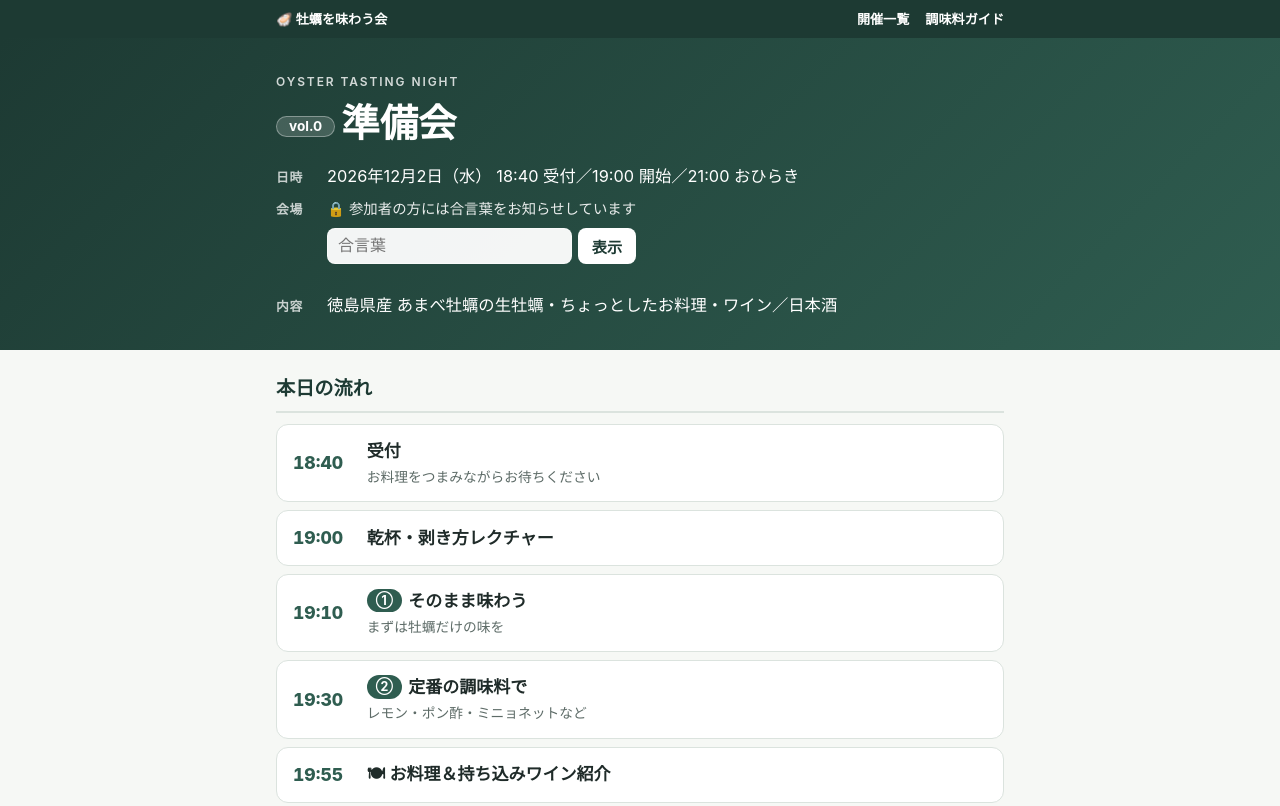
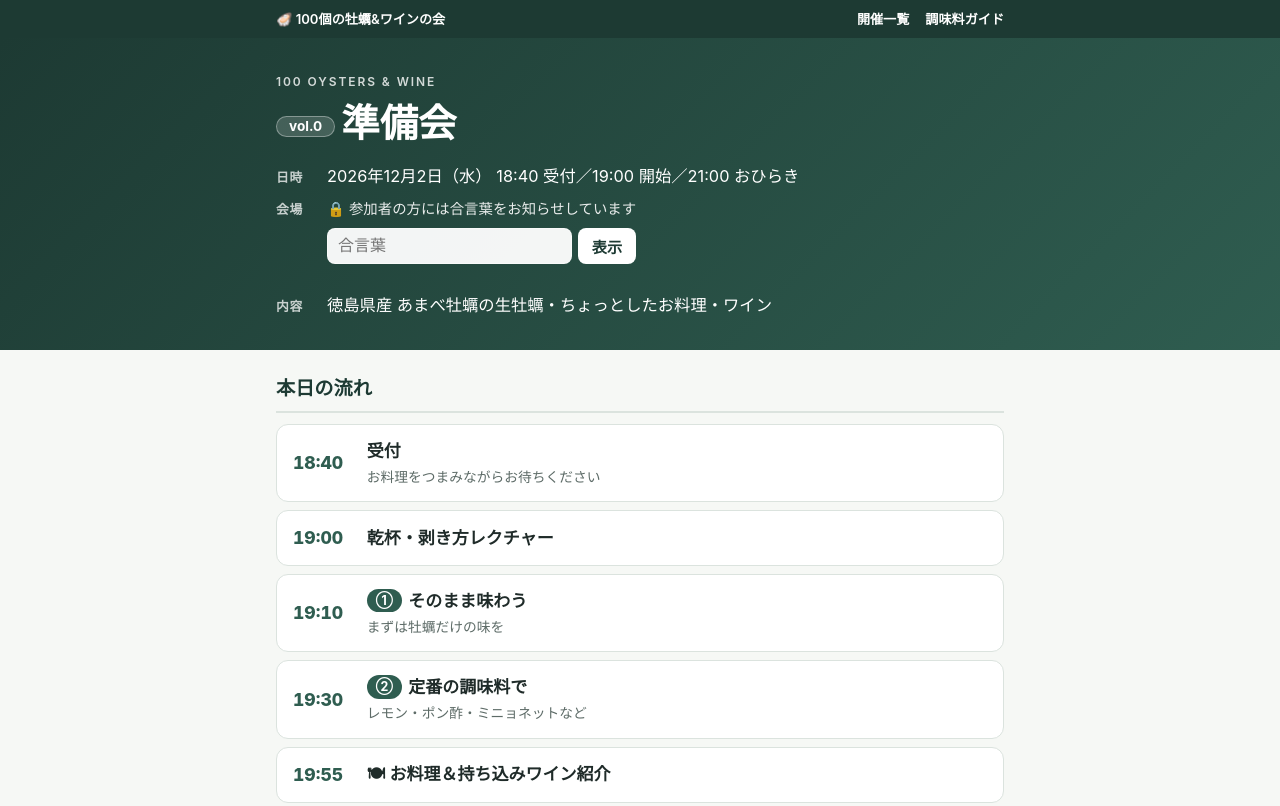
Before and after one commit to U1KURI/oyster-guide, a plain HTML site: page events/vol-0/index.html in a window 1280 px wide. Shown: the top 806 px of the page. Drawn offline with Linux system fonts and the light colour scheme.

Commit message:
Rename series to 100個の牡蠣&ワインの会; wine-only BYO discount
Matches the co-host flyer: series name, eyebrow, and the bring-your-own
discount now applies to wine only (sake removed).

Co-Authored-By: Claude Opus 5.5 <noreply@anthropic.com>
Claude-Session: https://claude.ai/code/session_01Ew2hSqbAt6QP5dtjMR1uHd

```diff
--- a/assets/event.js
+++ b/assets/event.js
@@ -19,7 +19,7 @@
   function showVenue(v){
     set('[data-fill="where"]',esc(v.name||'')+(v.area?'（'+esc(v.area)+'）':'')+
       (v.map?'<br><a href="'+esc(v.map)+'" target="_blank" rel="noopener">Google マップで見る →</a>':''));
-    set('[data-fill="footer"]','牡蠣を味わう会 '+esc(title)+' — '+fmtDate(ev.date)+' '+esc(v.name||''));
+    set('[data-fill="footer"]','100個の牡蠣&ワインの会 '+esc(title)+' — '+fmtDate(ev.date)+' '+esc(v.name||''));
   }
   function showLock(){
     set('[data-fill="where"]',
@@ -38,10 +38,10 @@
     });
   }
   if(ev.date){
-    document.title='牡蠣を味わう会 '+title;
+    document.title='100個の牡蠣&ワインの会 '+title;
     set('[data-fill="title"]','<span class="vol">vol.'+esc(ev.vol)+'</span>'+esc(ev.title||''));
     set('[data-fill="when"]',fmtDate(ev.date)+' '+(ev.open?esc(ev.open)+' 受付／':'')+esc(ev.start)+' 開始／'+esc(ev.end)+' おひらき');
-    set('[data-fill="footer"]','牡蠣を味わう会 '+esc(title)+' — '+fmtDate(ev.date));
+    set('[data-fill="footer"]','100個の牡蠣&ワインの会 '+esc(title)+' — '+fmtDate(ev.date));
     var v=VL?VL.get(ev.venue):((window.VENUES||{})[ev.venue]||null);
     if(v)showVenue(v);else if(VL&&VL.isLocked(ev.venue))showLock();
   }
--- a/assets/presets.js
+++ b/assets/presets.js
@@ -23,7 +23,7 @@ window.FEES = {
       { label: "🍷 1本お持ち込み", yen: 4000 }
     ],
     notes: [
-      "ワイン（または日本酒）の<strong>未開封ボトル1本</strong>で1,000円引き。皆でシェアします。",
+      "ワインの<strong>未開封ボトル1本</strong>で1,000円引き。皆でシェアします。",
       "白・泡・ロゼなど、牡蠣に合いそうなものがおすすめです。",
       "お持ち込みの方は<strong>お申し込み時にお知らせください</strong>。"
     ]
--- a/events/vol-0/index.html
+++ b/events/vol-0/index.html
@@ -3,25 +3,25 @@
 <head>
 <meta charset="utf-8">
 <meta name="viewport" content="width=device-width, initial-scale=1">
-<title>牡蠣を味わう会 vol.0</title>
+<title>100個の牡蠣&amp;ワインの会 vol.0</title>
 <link rel="stylesheet" href="../../assets/site.css">
 </head>
 <!-- 日時・会場・会費は assets/events.js（vol: 0）と assets/presets.js から自動で入ります -->
 <body data-vol="0">
 
 <nav class="sitebar"><div class="wrap">
-  <a class="home" href="../../">🦪 牡蠣を味わう会</a>
+  <a class="home" href="../../">🦪 100個の牡蠣&amp;ワインの会</a>
   <a href="../../#events">開催一覧</a>
   <a href="../../guide/">調味料ガイド</a>
 </div></nav>
 
 <header class="hero"><div class="wrap">
-  <div class="eyebrow">Oyster Tasting Night</div>
+  <div class="eyebrow">100 Oysters &amp; Wine</div>
   <h1 data-fill="title"></h1>
   <ul class="facts">
     <li><b>日時</b><span data-fill="when"></span></li>
     <li><b>会場</b><span data-fill="where"></span></li>
-    <li><b>内容</b><span>徳島県産 あまべ牡蠣の生牡蠣・ちょっとしたお料理・ワイン／日本酒</span></li>
+    <li><b>内容</b><span>徳島県産 あまべ牡蠣の生牡蠣・ちょっとしたお料理・ワイン</span></li>
   </ul>
 </div></header>
 
```
Also changed, not shown: event.html (+2 -2 lines), guide/index.html (+1 -1 lines), index.html (+6 -6 lines), 1 other file.
